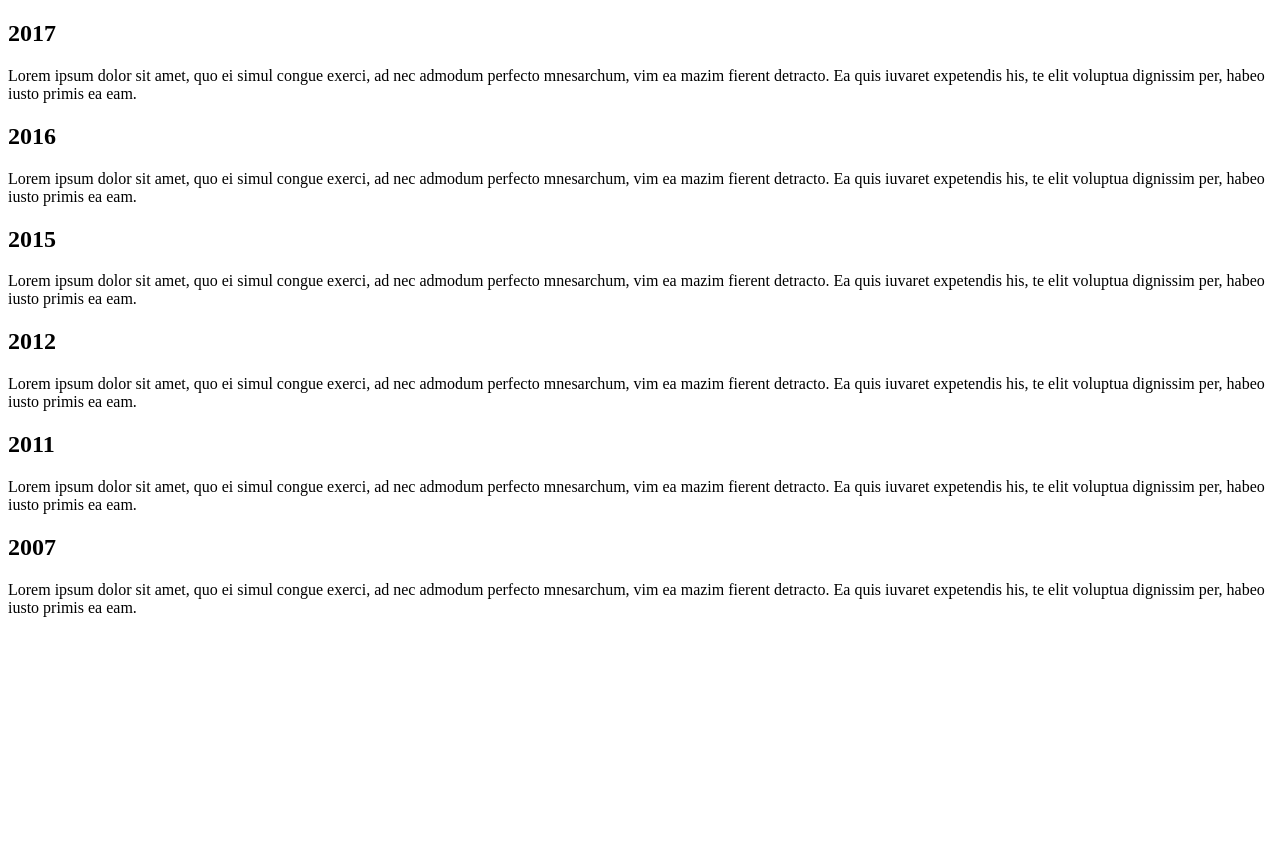
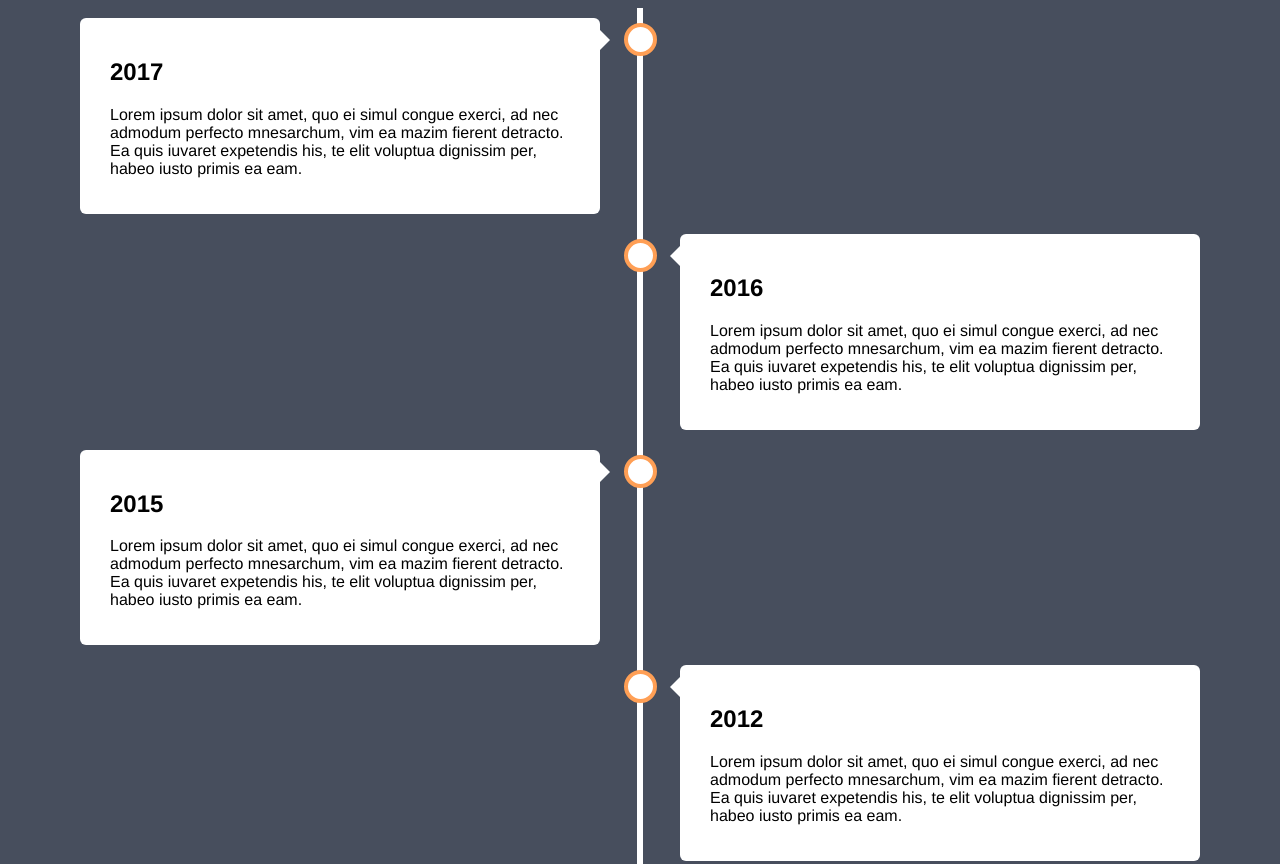
Before and after one commit to brucemay3/brucemay3.github.io, a plain HTML site: page index.html in a window 1280 px wide. Shown: the top 864 px of the page. Before the commit the page ends 800 px from the top, so only its background shows below. Drawn offline with Linux system fonts and the light colour scheme.

Commit message:
copied pasted example

```diff
--- a/index.html
+++ b/index.html
@@ -1,15 +1,145 @@
 <!DOCTYPE html>
-<!-- <html>
+<html>
+<head>
+<meta name="viewport" content="width=device-width, initial-scale=1.0">
+<style>
+* {
+  box-sizing: border-box;
+}
+
+body {
+  background-color: #474e5d;
+  font-family: Helvetica, sans-serif;
+}
+
+/* The actual timeline (the vertical ruler) */
+.timeline {
+  position: relative;
+  max-width: 1200px;
+  margin: 0 auto;
+}
+
+/* The actual timeline (the vertical ruler) */
+.timeline::after {
+  content: '';
+  position: absolute;
+  width: 6px;
+  background-color: white;
+  top: 0;
+  bottom: 0;
+  left: 50%;
+  margin-left: -3px;
+}
+
+/* Container around content */
+.container {
+  padding: 10px 40px;
+  position: relative;
+  background-color: inherit;
+  width: 50%;
+}
+
+/* The circles on the timeline */
+.container::after {
+  content: '';
+  position: absolute;
+  width: 25px;
+  height: 25px;
+  right: -17px;
+  background-color: white;
+  border: 4px solid #FF9F55;
+  top: 15px;
+  border-radius: 50%;
+  z-index: 1;
+}
+
+/* Place the container to the left */
+.left {
+  left: 0;
+}
+
+/* Place the container to the right */
+.right {
+  left: 50%;
+}
+
+/* Add arrows to the left container (pointing right) */
+.left::before {
+  content: " ";
+  height: 0;
+  position: absolute;
+  top: 22px;
+  width: 0;
+  z-index: 1;
+  right: 30px;
+  border: medium solid white;
+  border-width: 10px 0 10px 10px;
+  border-color: transparent transparent transparent white;
+}
+
+/* Add arrows to the right container (pointing left) */
+.right::before {
+  content: " ";
+  height: 0;
+  position: absolute;
+  top: 22px;
+  width: 0;
+  z-index: 1;
+  left: 30px;
+  border: medium solid white;
+  border-width: 10px 10px 10px 0;
+  border-color: transparent white transparent transparent;
+}
+
+/* Fix the circle for containers on the right side */
+.right::after {
+  left: -16px;
+}
+
+/* The actual content */
+.content {
+  padding: 20px 30px;
+  background-color: white;
+  position: relative;
+  border-radius: 6px;
+}
+
+/* Media queries - Responsive timeline on screens less than 600px wide */
+@media screen and (max-width: 600px) {
+  /* Place the timelime to the left */
+  .timeline::after {
+  left: 31px;
+  }
+
+  /* Full-width containers */
+  .container {
+  width: 100%;
+  padding-left: 70px;
+  padding-right: 25px;
+  }
+
+  /* Make sure that all arrows are pointing leftwards */
+  .container::before {
+  left: 60px;
+  border: medium solid white;
+  border-width: 10px 10px 10px 0;
+  border-color: transparent white transparent transparent;
+  }
+
+  /* Make sure all circles are at the same spot */
+  .left::after, .right::after {
+  left: 15px;
+  }
+
+  /* Make all right containers behave like the left ones */
+  .right {
+  left: 0%;
+  }
+}
+</style>
+</head>
 <body>
 
-<h1>My First Heading</h1>
-<p>My first paragraph.</p>
-
-</body>
-</html> -->
-
-<html>
-<body>
 <div class="timeline">
   <div class="container left">
     <div class="content">
```
Lines whose indentation alone changed are shown as unchanged.
